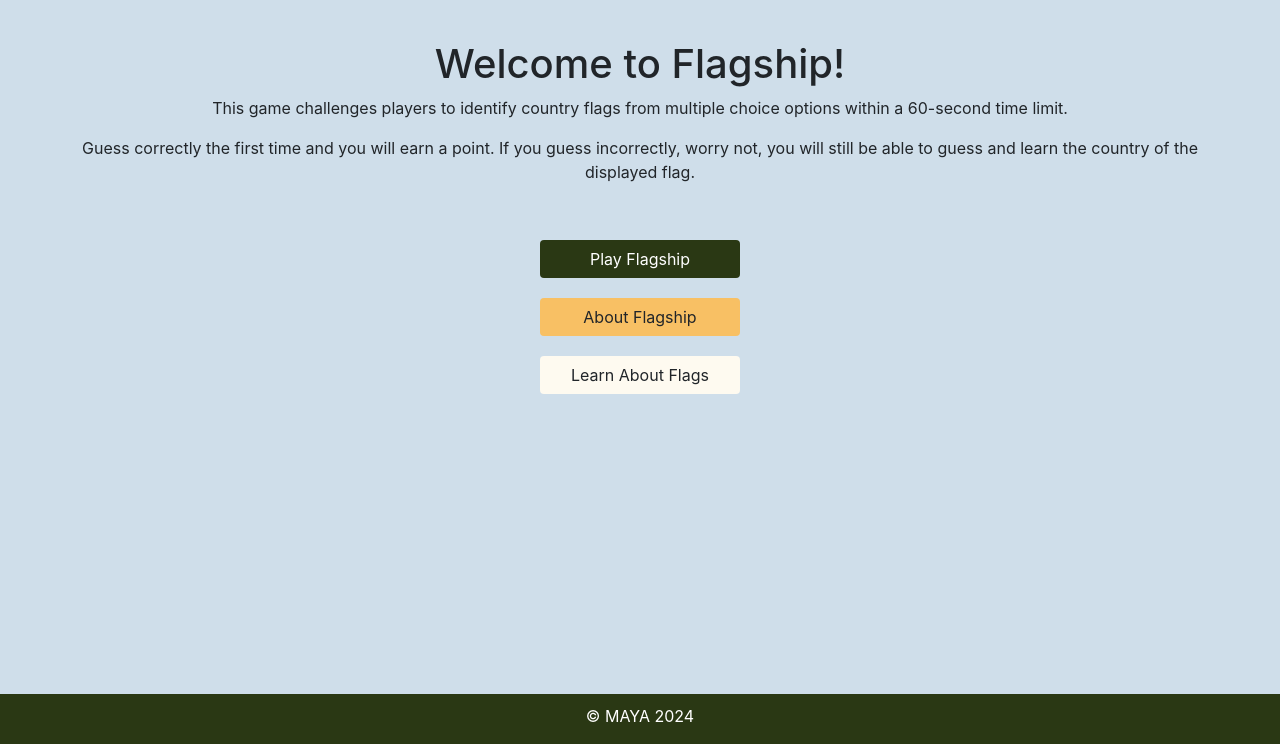
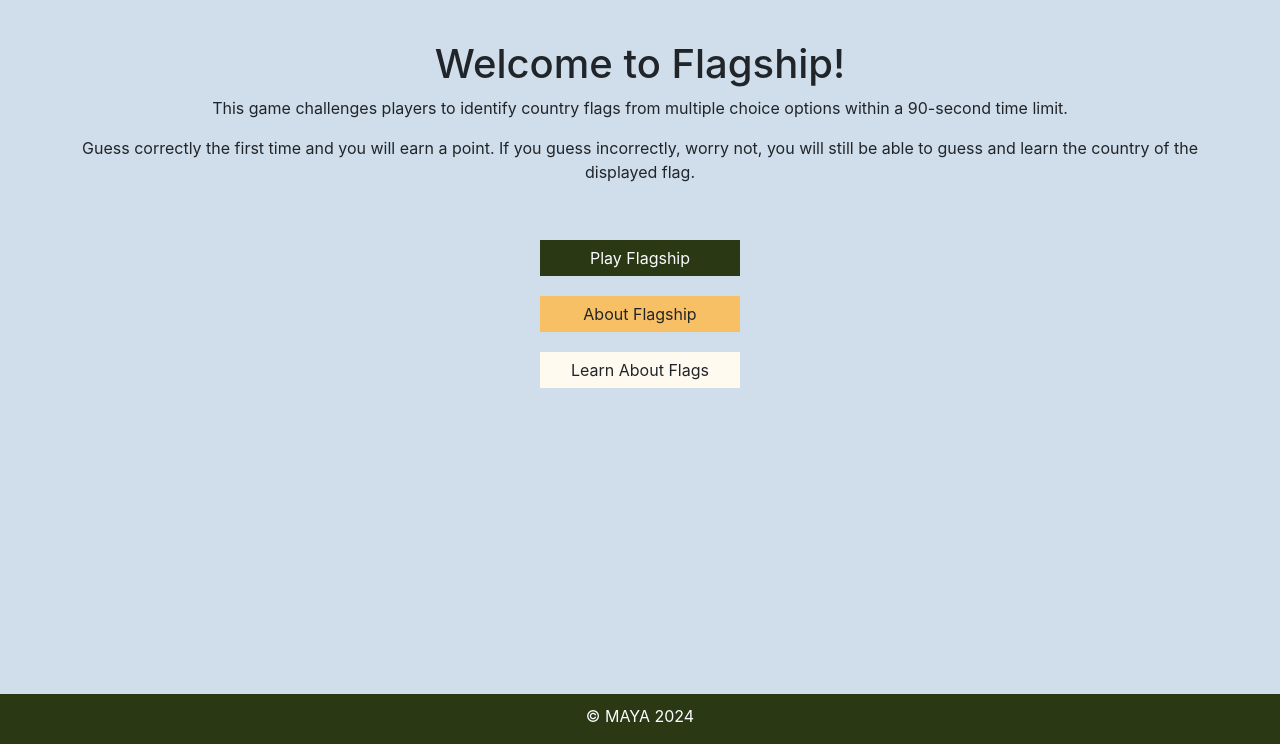
Before and after one commit to UccelloLibero/Flagship, a Flask app: page / in a window 1280 px wide. Shown: the part 56-800 px from the top of the page. Run offline with Flask 3, Linux system fonts and the light colour scheme; some libraries are stand-ins or nearby versions.

Commit message:
Added layout updates

```diff
--- a/app.py
+++ b/app.py
@@ -165,7 +165,7 @@ countries = [
     {"name": "Russia", "flag": "Russia.png"},
     {"name": "Rwanda", "flag": "Rwanda.png"},
     {"name": "Saba", "flag": "Saba.png"},
-    {"name": "Saint Kitts and Nevis", "flag": "Sait Kitts and Nevis.png"},
+    {"name": "Saint Kitts and Nevis", "flag": "Saint Kitts and Nevis.png"},
     {"name": "Saint Lucia", "flag": "Saint Lucia.png"},
     {"name": "Saint Vincent and the Grenadines", "flag": "Saint Vincent and the Grenadines.png"},
     {"name": "Samoa", "flag": "Samoa.png"},
--- a/static/script.js
+++ b/static/script.js
@@ -1,7 +1,7 @@
 var correctGuesses = 0;
 var incorrectGuesses = 0;
 var timer;
-var timeLeft = 60;
+var timeLeft = 90;
 
 document.addEventListener("DOMContentLoaded", function() {
     if (window.location.pathname === '/game') {
@@ -79,6 +79,15 @@ function startTimer() {
         timeLeft--;
         if (timerElement) {
             timerElement.textContent = timeLeft;
+
+            // Change color based on time left
+            if (timeLeft <= 10) {
+                timerElement.style.color = 'red';
+            } else if (timeLeft <= 30) {
+                timerElement.style.color = 'orange';
+            } else {
+                timerElement.style.color = 'black'; // Default color
+            }
         }
 
         if (timeLeft <= 0) {
@@ -93,11 +102,13 @@ function endGame() {
     if (gameContainer) {
         gameContainer.innerHTML = `
             <div class="end-message text-center">
-                <h2>Thank you for playing!</h2>
+                <h2>Thank you for playing Flagship!</h2>
                 <p>Correct guesses: ${correctGuesses}</p>
                 <p>Incorrect guesses: ${incorrectGuesses}</p>
-                <button class="btn btn-primary custom-button" style="background-color: #2A3814; color: #ffffff;" onclick="startGame()">Play Again</button>
-                <button class="btn btn-secondary custom-button" onclick="learnFlags()">Learn Flags</button>
+                <div style="display: flex; justify-content: center; gap: 10px; margin-top: 20px;">
+                    <button class="btn btn-primary custom-button" style="background-color: #2A3814; color: #fbfcff; width: 200px;" onclick="startGame()">Play Again</button>
+                    <button class="btn btn-secondary custom-button" style="width: 200px;" onclick="learnFlags()">Learn Flags</button>
+                </div>
             </div>
         `;
     }
--- a/static/style.css
+++ b/static/style.css
@@ -6,9 +6,20 @@ nav {
     margin-bottom: 20px;
 }
 
+.navbar-nav .nav-link:hover {
+    background-color: #9BC13B;
+    color: #fbfcff;
+}
+
 .image-container {
     max-width: 300px;
     margin: 0 auto;
+}
+
+.card-img-top {
+    width: 100%;
+    height: 200px; /* Fixed height */
+    object-fit: cover; /* Ensures the image covers the container without distortion */
 }
 
 .options-container button {
@@ -16,7 +27,33 @@ nav {
     margin-bottom: 10px;
 }
 
+/* Remove borders from all buttons and set border-radius to 0 */
+button {
+    border: none;
+    border-radius: 0;
+}
+
+button:hover {
+    border: none;
+    border-radius: 0;
+}
+
+/* Ensure custom buttons also have these styles */
+.btn {
+    border: none;
+    border-radius: 0;
+}
+
+.btn:hover {
+    border: none;
+    border-radius: 0;
+}
+
 .tech-tools-list {
+    list-style-type: kannada;
+}
+
+.methods-list {
     list-style-type: kannada;
 }
 
--- a/templates/about.html
+++ b/templates/about.html
@@ -44,7 +44,7 @@
 
         <h2>Python and Flask Methods</h2>
         <p>The backend of this game is built using Python and Flask. Here are some of the key methods used:</p>
-        <ul>
+        <ul class="methods-list">
             <li><code>generate_options(correct_name)</code>: Generates a list of three options, including the correct flag name and two random incorrect ones.</li>
             <li><code>start_new_game()</code>: Initializes a new game session by selecting a random country and generating options for it.</li>
             <li><code>@app.route('/check_answer', methods=['POST'])</code>: Endpoint to check the player's answer and update the correct and incorrect guess counters.</li>
@@ -55,7 +55,7 @@
         <p>Flag images are sourced from <a href="https://www.countryflags.com/" target="_blank">Country Flags</a>.</p>
     </div>
 
-    <footer class="text-center footer-container" style="background-color: #2A3814; color: #ffffff; position: fixed; bottom: 0; width: 100%; height: 50px;">
+    <footer class="text-center footer-container" style="background-color: #2A3814; color: #fbfcff; position: fixed; bottom: 0; width: 100%; height: 50px;">
         <div class="d-flex justify-content-center align-items-center">
             <p class="mb-0">&copy; MAYA 2024</p>
         </div>
--- a/templates/game.html
+++ b/templates/game.html
@@ -31,9 +31,9 @@
             width: 100%;
         }
         .flag-image {
-            width: auto;
+            width: 100%;
             height: 200px; /* Set a fixed height */
-            object-fit: contain;
+            object-fit: cover;
         }
     </style>
 </head>
@@ -75,7 +75,7 @@
         </div>
     </div>
 
-    <footer class="text-center footer-container" style="background-color: #2A3814; color: #ffffff; position: fixed; bottom: 0; width: 100%; height: 50px;">
+    <footer class="text-center footer-container" style="background-color: #2A3814; color: #fbfcff; position: fixed; bottom: 0; width: 100%; height: 50px;">
         <div class="d-flex justify-content-center align-items-center">
             <p class="mb-0">&copy; MAYA 2024</p>
         </div>
--- a/templates/index.html
+++ b/templates/index.html
@@ -6,6 +6,7 @@
     <link href="https://maxcdn.bootstrapcdn.com/bootstrap/4.5.2/css/bootstrap.min.css" rel="stylesheet">
     <link rel="stylesheet" href="{{ url_for('static', filename='style.css') }}">
     <title>Flagship</title>
+    <link rel="icon" type="image/x-icon" href="/ljiljan.png">
     <style>
         .custom-button {
             width: 200px;
@@ -40,16 +41,16 @@
 
     <div class="container text-center content-container">
         <h1>Welcome to Flagship!</h1>
-        <p>This game challenges players to identify country flags from multiple choice options within a 60-second time limit.</p>
+        <p>This game challenges players to identify country flags from multiple choice options within a 90-second time limit.</p>
         <p> Guess correctly the first time and you will earn a point. If you guess incorrectly, worry not, you will still be able to guess and learn the country of the displayed flag.</p>
     </div>
     <div class="text-center">
-        <button class="btn custom-button" style="background-color: #2A3814; color: #ffffff;" onclick="startGame()">Play Flagship</button>
+        <button class="btn custom-button" style="background-color: #2A3814; color: #fbfcff;" onclick="startGame()">Play Flagship</button>
         <button class="btn custom-button" style="background-color: #F8C064;" onclick="window.location.href='/about'">About Flagship</button>
         <button class="btn custom-button" style="background-color: #FEFAF0;" onclick="window.location.href='/learnflags'">Learn About Flags</button>
     </div>
 
-    <footer class="text-center footer-container" style="background-color: #2A3814; color: #ffffff; position: fixed; bottom: 0; width: 100%; height: 50px;">
+    <footer class="text-center footer-container" style="background-color: #2A3814; color: #fbfcff; position: fixed; bottom: 0; width: 100%; height: 50px;">
         <div class="d-flex justify-content-center align-items-center">
             <p class="mb-0">&copy; MAYA 2024</p>
         </div>
--- a/templates/learnflags.html
+++ b/templates/learnflags.html
@@ -39,7 +39,7 @@
         </div>
     </div>
 
-    <footer class="text-center footer-container" style="background-color: #2A3814; color: #ffffff; position: fixed; bottom: 0; width: 100%; height: 50px;">
+    <footer class="text-center footer-container" style="background-color: #2A3814; color: #fbfcff; position: fixed; bottom: 0; width: 100%; height: 50px;">
         <div class="d-flex justify-content-center align-items-center">
             <p class="mb-0">&copy; MAYA 2024</p>
         </div>
```
Also changed, not shown: static/gamestyle.css (+30 -3 lines), README.md, ljiljan.png (added), static/Saint Kitts and Nevis.png (renamed from static/Sanit Kitts and Nevis.png).
